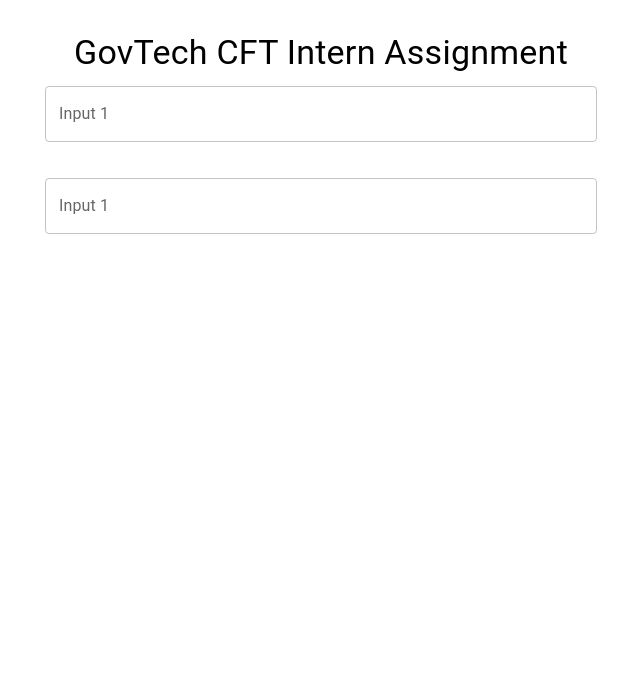
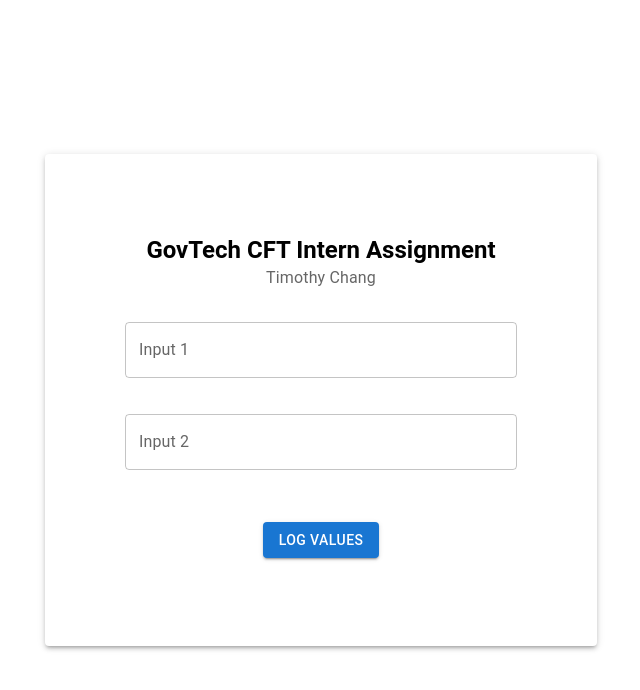
Before and after one commit to timothychangke/govTech-CFT-assignment, a React (Create React App) app in the folder client/: page / in a window 1280 px wide. Shown: the top 690 px of the page, without its empty margins (319-959 px from the left). Built offline with nearby package versions, Linux system fonts and the light colour scheme.

Commit message:
feat(card): card component to hold the application contents

```diff
--- a/client/src/App.js
+++ b/client/src/App.js
@@ -2,8 +2,8 @@
 
 const App = () => {
   return (
-    <><Calculator /></>
-  );
+      <Calculator />
+  )
 }
 
-export default App;
+export default App
--- a/client/src/components/Input/TextInput.jsx
+++ b/client/src/components/Input/TextInput.jsx
@@ -1,9 +1,9 @@
 import { TextField } from '@mui/material'
 
-const TextInput = ({ handleInputChange, error, input }) => {
+const TextInput = ({ handleInputChange, error, input, inputText }) => {
   return (
     <TextField
-      label="Input 1"
+      label={inputText}
       variant="outlined"
       value={input}
       onChange={handleInputChange}
--- a/client/src/components/Input/TextInputs.jsx
+++ b/client/src/components/Input/TextInputs.jsx
@@ -1,5 +1,13 @@
 import { useState } from 'react'
-import { TextField, Button, Container, Typography, Box } from '@mui/material'
+import {
+  Button,
+  Container,
+  Typography,
+  Box,
+  Card,
+  CardContent,
+  CardHeader,
+} from '@mui/material'
 
 import isInteger from '../../utils/helper/isInteger'
 import TextInput from './TextInput'
@@ -38,24 +46,69 @@
     }
   }
   return (
-    <Container maxWidth="sm" sx={{ mt: 4 }}>
-      <Typography variant="h4" align="center" gutterBottom>
-        GovTech CFT Intern Assignment
-      </Typography>
-
-      <Box display="flex" flexDirection="column" alignItems="center" gap="20px">
+    <Container
+      maxWidth="sm"
+      sx={{
+        display: 'flex',
+        justifyContent: 'center',
+        alignItems: 'center',
+        height: '100vh',
+      }}
+    >
+      <Card
+        sx={{
+          width: '100%',
+          maxWidth: 800,
+          height: 'auto',
+          bgcolor: 'background.paper',
+          padding: 8,
+          boxShadow: 3,
+        }}
+      >
+        <CardHeader
+          title="GovTech CFT Intern Assignment"
+          subheader="Timothy Chang"
+          sx={{
+            textAlign: 'center',
+            color: 'black',
+            padding: 2,
+            '& .MuiCardHeader-title': {
+              fontSize: '1.5rem',
+              fontWeight: 'bold',
+            },
+          }}
+        />
+        <CardContent>
+          <Box
+            display="flex"
+            flexDirection="column"
+            alignItems="center"
+            gap="20px"
+          >
             <TextInput
               handleInputChange={handleInput1Change}
               error={error1}
               input={input1}
+              inputText={'Input 1'}
             />
             <TextInput
               handleInputChange={handleInput2Change}
               error={error2}
               input={input2}
+              inputText={'Input 2'}
             />
-
+            <Button
+              variant="contained"
+              color="primary"
+              sx={{ mt: 2 }}
+              onClick={handleSubmit}
+              disabled={error1 || error2}
+            >
+              Log Values
+            </Button>
           </Box>
+        </CardContent>
+      </Card>
     </Container>
   )
 }
```
Lines whose indentation alone changed are shown as unchanged.
